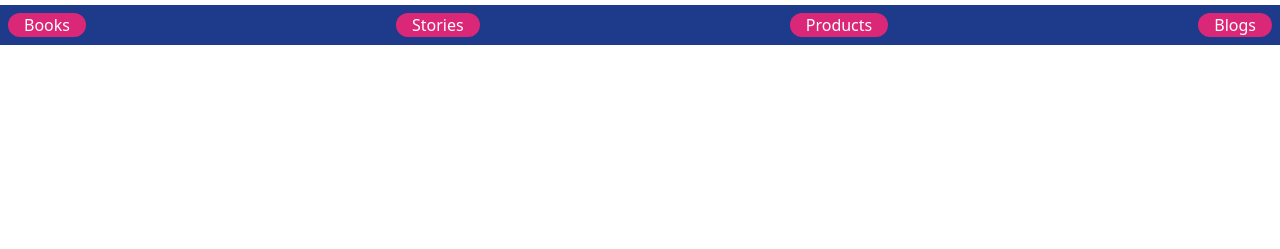
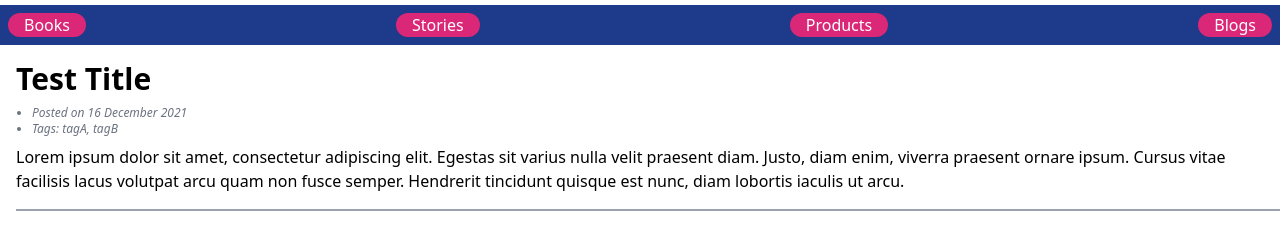
Before and after one commit to Ujju09/blog, a Gatsby site: page /blogs in a window 1280 px wide. Shown: the part 51-300 px from the top of the page. Built offline with nearby package versions, Linux system fonts and the light colour scheme; Gatsby itself is replaced by a stand-in of ours.

Commit message:
blog page components created. STill need to figure out the button issue.

```diff
--- /dev/null
+++ b/src/Components/BlogPost.js
@@ -0,0 +1,21 @@
+import * as React from "react"
+
+
+export default function BlogPostLayout(props){
+    return (
+        <div className="mt-4 px-4 ">
+        <h1 className="font-bold text-3xl">{props.title}</h1>
+        <ul className="list-disc px-4 mt-2 ">
+            <li className="text-xs text-gray-500"><em>Posted on {props.date}</em></li>
+            <li className="text-xs text-gray-500"><em>Tags: {props.tags}</em></li>
+        </ul>
+
+
+        <article className="mt-2" >
+            {props.article}
+        </article>
+
+        <div className="bg-gray-400 h-[2px] w-screen mt-4 "></div>
+    </div>
+    );
+}
--- a/src/Components/Tiles.js
+++ b/src/Components/Tiles.js
@@ -8,13 +8,9 @@ export default function Tile(props){
     return (
 
 
+<Link to = {"/"+props.name.toLowerCase()} className="bg-pink-600 rounded-xl text-white font-regular px-4 active:bg-blue-400  focus:bg-blue-500 hover:bg-pink-700 " >{props.name}</Link>
 
 
-    <button className="bg-pink-600 rounded-xl text-white px-4 active:bg-blue-400 visited:bg-indigo-400 focus:bg-blue-500 focus-visible:bg-blue-500 hover:bg-pink-700 f">
-{props.name}
-<Link to = {"/"+props.name.toLowerCase()}></Link>
-
-    </button>
 
 
 
--- a/src/pages/blogs.js
+++ b/src/pages/blogs.js
@@ -1,6 +1,7 @@
 import * as React from "react"
 import Header from "../Components/Header";
 import Navigation from "../Components/Navigation.js";
+import BlogPostLayout from "../Components/BlogPost.js";
 
 
 
@@ -9,6 +10,42 @@ export default function Blogs(){
         <main>
             <Header/>
             <Navigation/>
+            <BlogPostLayout title = "Test Title" date = "16 December 2021" tags="tagA, tagB" article = "Lorem ipsum dolor sit amet, consectetur adipiscing elit. Egestas sit varius nulla velit praesent diam. Justo, diam enim, viverra praesent ornare ipsum. Cursus vitae facilisis lacus volutpat arcu quam non fusce semper. Hendrerit tincidunt quisque est nunc, diam lobortis iaculis ut arcu."
+          />
+            {/* <div className="mt-4 px-4 ">
+                <h1 className="font-bold text-3xl">Test Title</h1>
+                <ul className="list-disc px-4 mt-2 ">
+                    <li className="text-xs text-gray-500"><em>Posted on 16 December 2021</em></li>
+                    <li className="text-xs text-gray-500"><em>Tags: TagA, TagB</em></li>
+                </ul>
+
+
+                <article className="mt-2" >
+                Lorem ipsum dolor sit amet, consectetur adipiscing elit.
+                Egestas sit varius nulla velit praesent diam.
+                Justo, diam enim, viverra praesent ornare ipsum.
+                Cursus vitae facilisis lacus volutpat arcu quam non fusce semper.
+                Hendrerit tincidunt quisque est nunc, diam lobortis iaculis ut arcu.
+                Lorem ipsum dolor sit amet, consectetur adipiscing elit.
+                Egestas sit varius nulla velit praesent diam.
+                Justo, diam enim, viverra praesent ornare ipsum.
+                Cursus vitae facilisis lacus volutpat arcu quam non fusce semper.
+                Hendrerit tincidunt quisque est nunc, diam lobortis iaculis ut arcu.
+                Lorem ipsum dolor sit amet, consectetur adipiscing elit.
+                Egestas sit varius nulla velit praesent diam.
+                Justo, diam enim, viverra praesent ornare ipsum.
+                Cursus vitae facilisis lacus volutpat arcu quam non fusce semper.
+                Hendrerit tincidunt quisque est nunc, diam lobortis iaculis ut arcu.
+                Lorem ipsum dolor sit amet, consectetur adipiscing elit.
+                Egestas sit varius nulla velit praesent diam.
+                Justo, diam enim, viverra praesent ornare ipsum.
+                Cursus vitae facilisis lacus volutpat arcu quam non fusce semper.
+                Hendrerit tincidunt quisque est nunc, diam lobortis iaculis ut arcu.
+                </article>
+
+                <div className="bg-gray-400 h-[2px] w-screen mt-4 "></div>
+            </div> */}
+
         </main>
     );
 }
```
